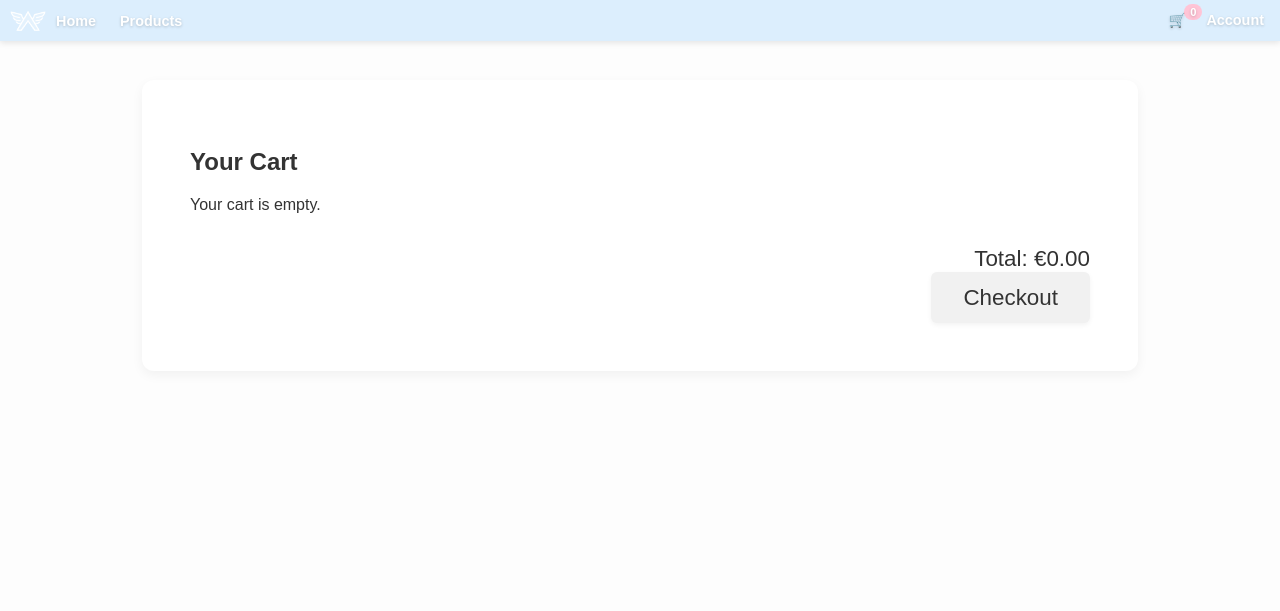
After one commit to tenshi540/echoliving, a PHP site: page /res/pages/cart.php in a window 1280 px wide. The commit adds this page. Shown: the top 611 px of the page. Run offline with PHP 8.4, Linux system fonts and the light colour scheme.

Commit message:
cart functionality

```diff
--- a/frontend/compass.php
+++ b/frontend/compass.php
@@ -3,9 +3,18 @@
         <img src="/echoliving/frontend/res/img/logo.png" alt="EchoLiving" style="height: 40px;">
     </div>
     <nav>
-    <a href="/echoliving/frontend/index.php">Home</a>
-    <a href="#">Products</a>
-        <a href="#">Cart</a>
+    <div class="nav-left">
+        <a href="/echoliving/frontend/index.php">Home</a>
+        <a href="#">Products</a>
+    </div>
+    <div class="nav-right">
+        <a href="/echoliving/frontend/res/pages/cart.php" class="cart-icon">
+            🛒 <span id="cart-count">0</span>
+        </a>
         <a href="/echoliving/frontend/res/pages/login.php">Account</a>
-        </nav>
+    </div>
+</nav>
+
+
+
 </header>
--- a/frontend/index.php
+++ b/frontend/index.php
@@ -15,6 +15,11 @@
             <h2>Welcome to EchoLiving</h2>
             <p>Discover beautiful products that make life better.</p>
         </section>
+        <section>
+    <h2 class="product-showcase-heading">Our Best Picks</h2>
+    <p class="product-showcase-subheading">Carefully selected products designed to elevate your daily comfort and style.</p>
+</section>
+
         <section id="product-list" class="product-list">
     <!-- Dynamic products will go here -->
 </section>
--- a/frontend/res/css/prisma.css
+++ b/frontend/res/css/prisma.css
@@ -59,18 +59,34 @@ nav {
     display: flex;
     justify-content: space-between;
     align-items: center;
+    width: 100%; /* <<<<<< this is the fix */
 }
+
+
+.nav-left {
+    display: flex;
+    gap: 0.5rem;
+}
+
+.nav-right {
+    margin-left: auto;
+}
+
+
 
 nav a {
     margin: 0 0.5rem;
     text-decoration: none;
-    color: #333;
+    color: white;
     font-weight: bold;
+    text-shadow: 0 1px 3px rgba(0, 0, 0, 0.2); /* subtle soft shadow */
 }
 
+
 nav a:hover {
-    color: #ffe0ed; /* pastel light pink on hover */
+    color: white; /* no color change on hover */
 }
+
 
 .hero {
     text-align: center;
@@ -190,3 +206,154 @@ footer {
 .product-card button:hover {
     background-color: #8db3c7;
 }
+
+.product-showcase-heading {
+    text-align: center;
+    font-size: 2rem;
+    margin-top: 2rem;
+    margin-bottom: 0.5rem;
+    color: #333;
+}
+
+.product-showcase-subheading {
+    text-align: center;
+    font-size: 1rem;
+    margin-bottom: 2rem;
+    color: #777;
+}
+
+.cart-icon {
+    position: relative;
+}
+
+#cart-count {
+    position: absolute;
+    top: -8px;
+    right: -12px;
+    background: #ffc4d6;
+    color: white;
+    font-size: 0.7rem;
+    padding: 2px 6px;
+    border-radius: 999px;
+    transition: transform 0.1s;
+}
+
+#cart-count.bump {
+    transform: scale(1.2);
+}
+
+.cart-container {
+    max-width: 900px;
+    margin: 80px auto;
+    background: #fff;
+    border-radius: 12px;
+    padding: 3rem;
+    box-shadow: 0 4px 12px rgba(0,0,0,0.05);
+}
+
+.cart-item {
+    display: flex;
+    align-items: center;
+    justify-content: space-between;
+    padding: 1.5rem 0;
+    border-bottom: 1px solid #eee;
+    opacity: 1;
+    transform: translateX(0);
+    transition: opacity 0.3s ease, transform 0.3s ease;
+}
+
+.cart-item.removing {
+    opacity: 0;
+    transform: translateX(50px);
+}
+
+.cart-item img {
+    width: 60px;
+    height: 60px;
+    object-fit: cover;
+    border-radius: 8px;
+    margin-right: 1rem;
+}
+
+.cart-item-info {
+    flex: 1;
+    display: flex;
+    align-items: center;
+}
+
+.cart-item-title {
+    font-size: 1rem;
+    color: #333;
+}
+
+.cart-item-price {
+    font-size: 1rem;
+    color: #666;
+    margin-right: 1rem;
+}
+
+.cart-item-quantity {
+    display: flex;
+    align-items: center;
+}
+
+.cart-item-quantity button {
+    background: #f1f1f1;
+    border: none;
+    padding: 0.4rem 0.8rem;
+    border-radius: 6px;
+    cursor: pointer;
+    box-shadow: 0 2px 5px rgba(0,0,0,0.05);
+    transition: background-color 0.2s;
+}
+
+.cart-item-quantity button:hover {
+    background-color: #e0e0e0;
+}
+
+.cart-item-quantity input {
+    width: 40px;
+    text-align: center;
+    margin: 0 0.5rem;
+    padding: 0.4rem;
+    border-radius: 6px;
+    border: 1px solid #ddd;
+    background: #f9f9f9;
+}
+
+.cart-item-remove {
+    background-color: #ffc4d6;
+    border: none;
+    color: white;
+    padding: 0.5rem 0.8rem;
+    border-radius: 6px;
+    cursor: pointer;
+    box-shadow: 0 2px 5px rgba(0,0,0,0.05);
+    transition: background-color 0.2s;
+}
+
+.cart-item-remove:hover {
+    background-color: #eaaabf;
+}
+
+.cart-total {
+    text-align: right;
+    margin-top: 2rem;
+    font-size: 1.4rem;
+    color: #333;
+}
+
+.cart-checkout {
+    display: inline-block;
+    background-color: #f1f1f1;
+    color: #333;
+    padding: 0.8rem 2rem;
+    border-radius: 6px;
+    text-decoration: none;
+    box-shadow: 0 2px 5px rgba(0,0,0,0.05);
+    transition: background-color 0.2s;
+}
+
+.cart-checkout:hover {
+    background-color: #e0e0e0;
+}
--- /dev/null
+++ b/frontend/res/js/cart.js
@@ -0,0 +1,76 @@
+function loadCart() {
+    const cart = JSON.parse(localStorage.getItem('cart')) || {};
+    const itemsContainer = document.getElementById('cart-items');
+    let total = 0;
+
+    if (Object.keys(cart).length === 0) {
+        itemsContainer.innerHTML = "<p>Your cart is empty.</p>";
+        document.getElementById('cart-total').textContent = "0.00";
+        return;
+    }
+
+    itemsContainer.innerHTML = "";
+
+    fetch("/echoliving/backend/logic/loadProducts.php")
+        .then(response => response.json())
+        .then(products => {
+            Object.keys(cart).forEach(id => {
+                const product = products.find(p => p.id == id);
+                const quantity = cart[id];
+                const price = parseFloat(product.price);
+                total += price * quantity;
+
+                const item = document.createElement("div");
+                item.className = "cart-item";
+
+                item.innerHTML = `
+                    <div class="cart-item-info">
+                        <img src="/backend/productpictures/${product.image_filename}" alt="${product.name}">
+                        <span class="cart-item-title">${product.name}</span>
+                    </div>
+                    <span class="cart-item-price">€${price.toFixed(2)}</span>
+                    <div class="cart-item-quantity">
+                        <button onclick="changeQuantity(${id}, -1)">-</button>
+                        <input type="text" value="${quantity}" readonly>
+                        <button onclick="changeQuantity(${id}, 1)">+</button>
+                    </div>
+                    <button class="cart-item-remove" onclick="removeItem(${id})">🗑️</button>
+                `;
+
+                itemsContainer.appendChild(item);
+            });
+
+            document.getElementById('cart-total').textContent = total.toFixed(2);
+        });
+}
+
+function changeQuantity(id, change) {
+    const cart = JSON.parse(localStorage.getItem('cart')) || {};
+    if (!cart[id]) return;
+
+    cart[id] += change;
+    if (cart[id] <= 0) {
+        delete cart[id];
+    }
+
+    localStorage.setItem('cart', JSON.stringify(cart));
+    loadCart();
+}
+
+function removeItem(id) {
+    const cart = JSON.parse(localStorage.getItem('cart')) || {};
+    const itemElement = document.querySelector(`.cart-item button[onclick="removeItem(${id})"]`).parentElement;
+
+    // Add animation class
+    itemElement.classList.add("removing");
+
+    // Wait for animation, then remove from cart and reload
+    setTimeout(() => {
+        delete cart[id];
+        localStorage.setItem('cart', JSON.stringify(cart));
+        loadCart();
+    }, 300); // matches CSS transition time
+}
+
+
+document.addEventListener("DOMContentLoaded", loadCart);
--- /dev/null
+++ b/frontend/res/pages/cart.php
@@ -0,0 +1,27 @@
+<?php
+session_start();
+?>
+
+<!DOCTYPE html>
+<html>
+<head>
+    <title>Your Cart</title>
+    <link rel="stylesheet" type="text/css" href="/echoliving/frontend/res/css/prisma.css">
+    <script src="/echoliving/frontend/res/js/cart.js" defer></script>
+</head>
+<body>
+
+<?php include('../../compass.php'); ?>
+
+<div class="cart-container">
+    <h2>Your Cart</h2>
+    <div id="cart-items"></div>
+    <div class="cart-total">
+        Total: €<span id="cart-total">0.00</span>
+        <br>
+        <a href="#" class="cart-checkout">Checkout</a>
+    </div>
+</div>
+<?php include('../../omega.php'); ?>
+</body>
+</html>
```
Also changed, not shown: frontend/res/js/tenz.js (+24 -1 lines).
